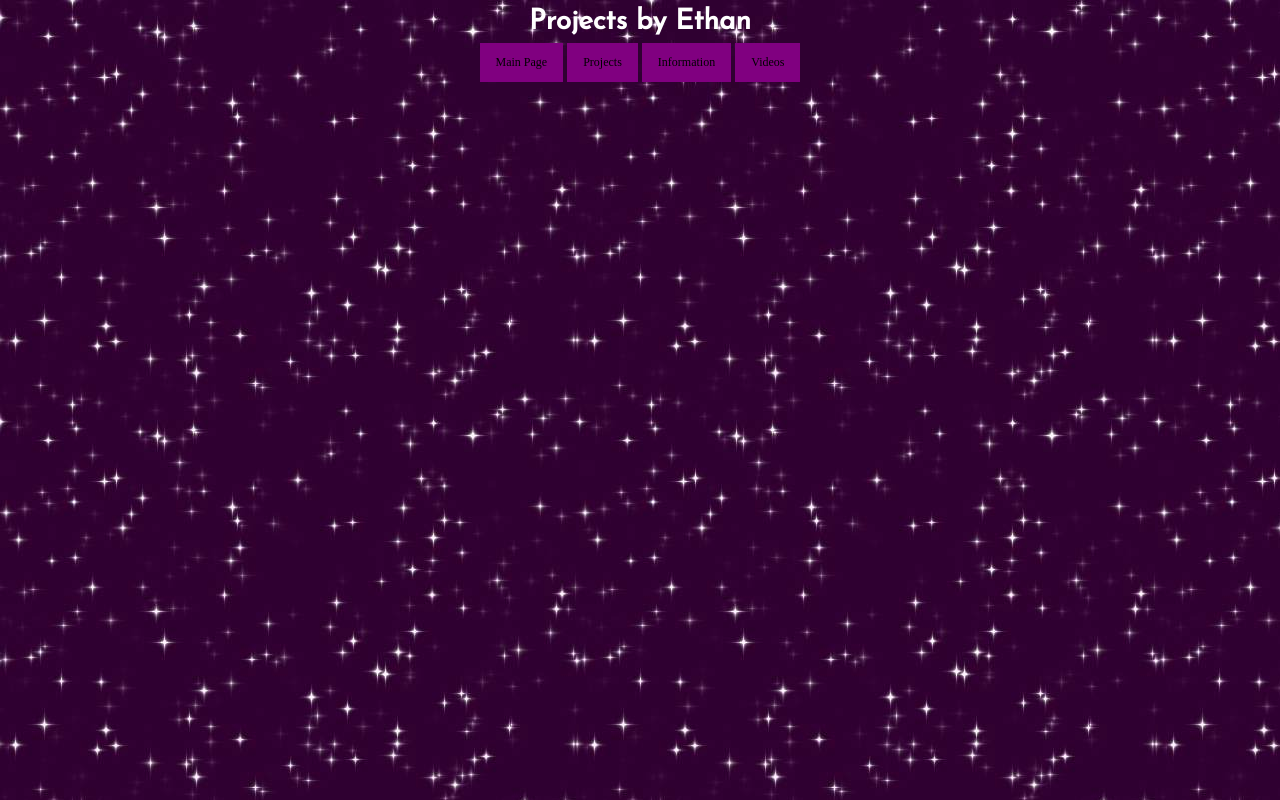
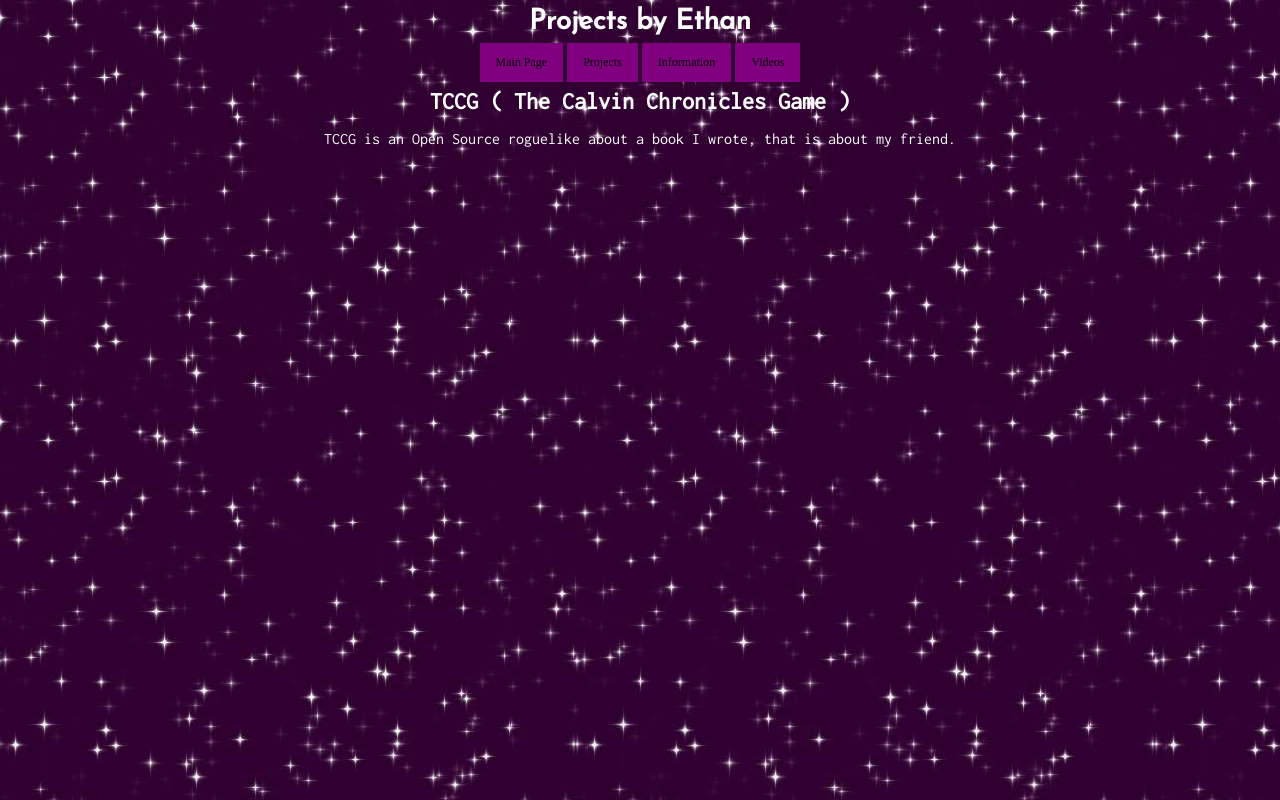
Before and after one commit to EK47/personalWebsite, a plain HTML site: page projects.html in a window 1280 px wide. Drawn offline with Linux system fonts and the light colour scheme.

Commit message:
Added Project
Added a basic project description.

```diff
--- a/projects.html
+++ b/projects.html
@@ -22,5 +22,11 @@
       <a class="TDNone button" href="information.html">Information</a>
       <a class="TDNone button" href="videos.html">Videos</a>
     </div>
+
+    <div class="TACenter FFInconsolota WhiteFont">
+      <h2 class="TACenter FFInconsolota WhiteFont" id="informationparagraph">
+        TCCG ( The Calvin Chronicles Game )
+      </h2>
+      <p> TCCG is an Open Source roguelike about a book I wrote, that is about my friend. </p>
   </body>
 </html>
```
